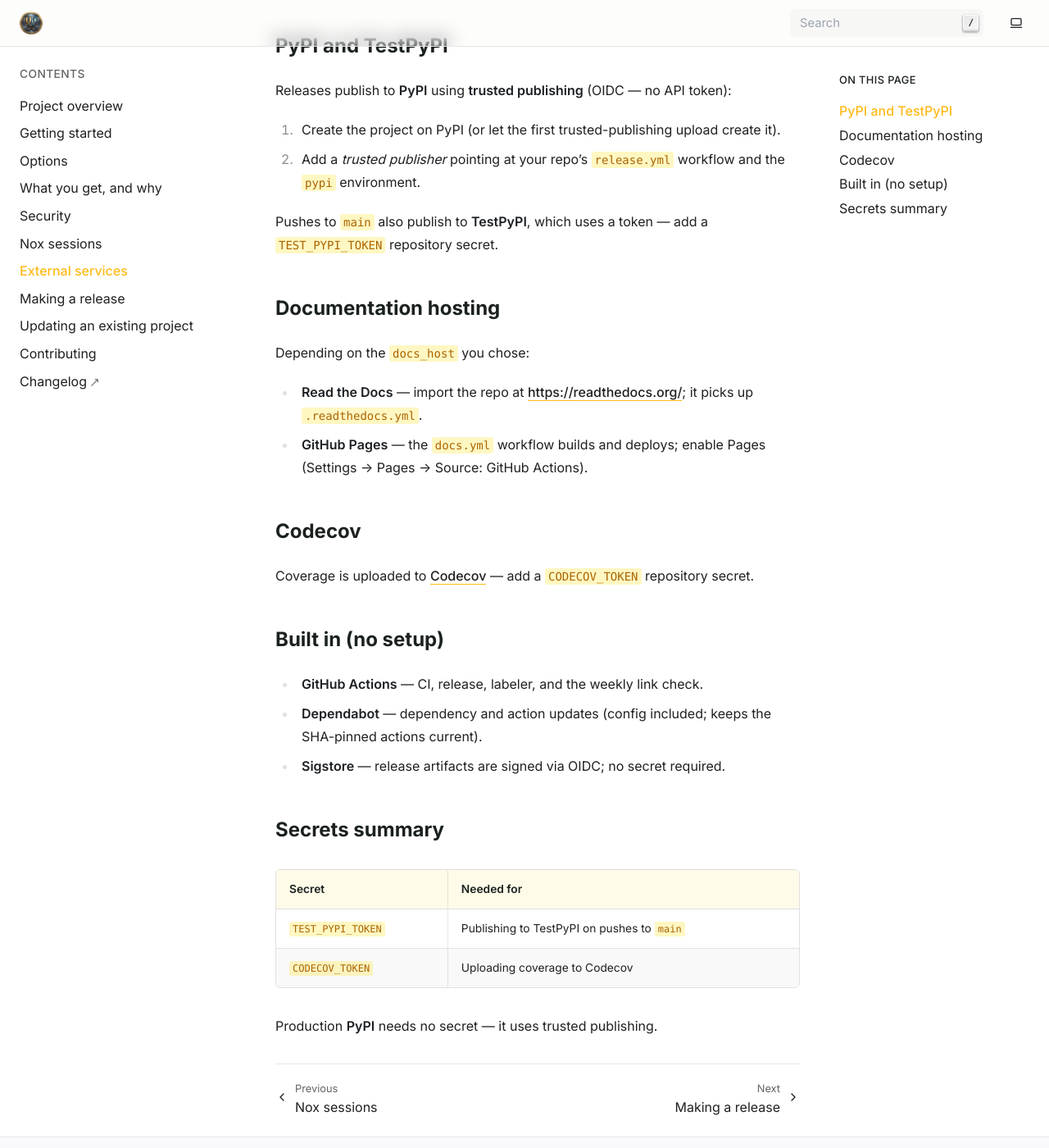
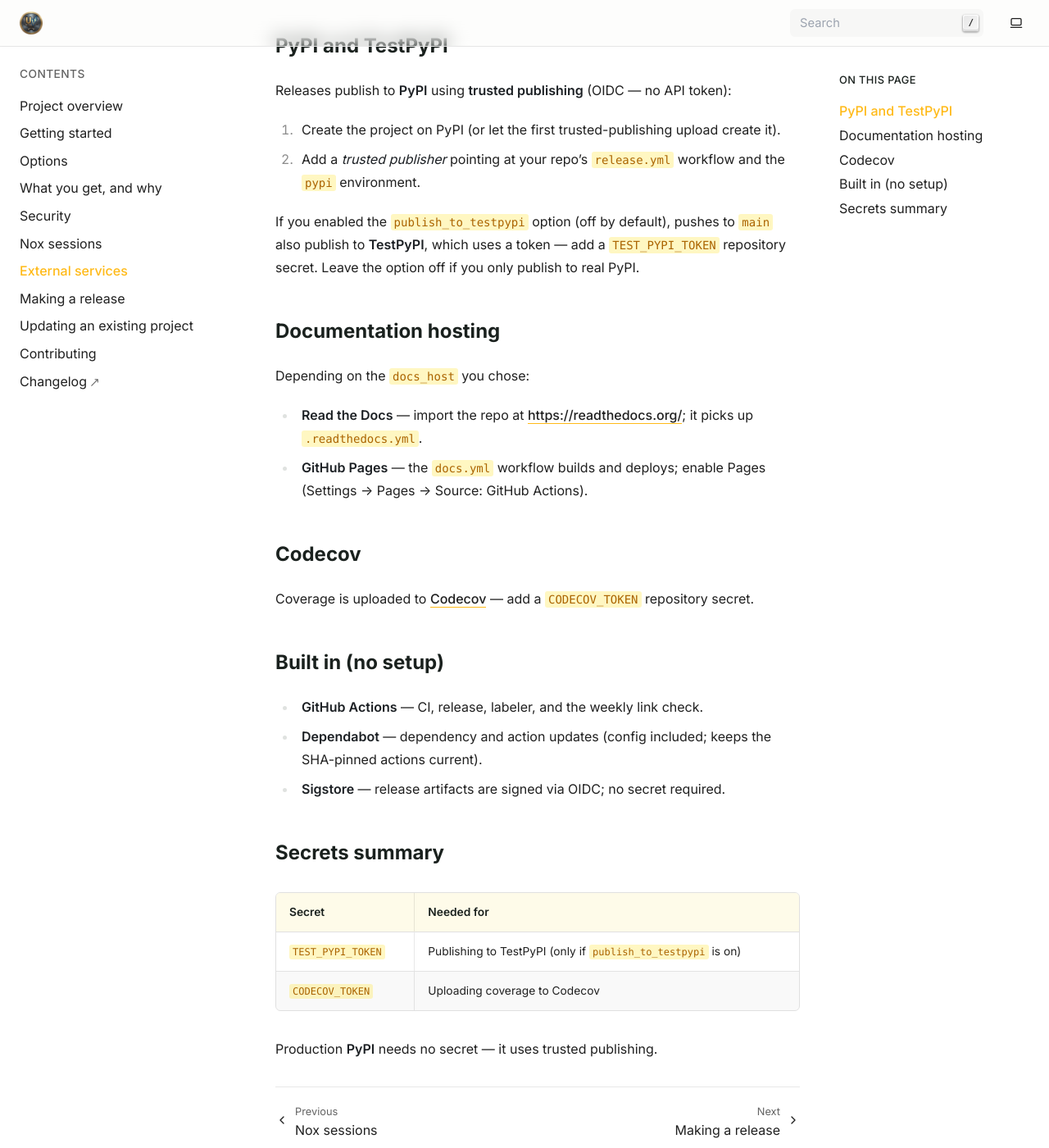
Before and after one commit to bosd/uv-forge, a Sphinx documentation site: the page built from docs/external-services.md, in a window 1280 px wide and 1400 px high, scrolled down 252 px. Shown: the whole window at 82% size. Built offline with Sphinx 7.4.7, drawn with Linux system fonts in a browser that asks for light colours.

Commit message:
docs: note TestPyPI publishing is opt-in (publish_to_testpypi)

```diff
--- a/docs/external-services.md
+++ b/docs/external-services.md
@@ -11,8 +11,9 @@
 2. Add a _trusted publisher_ pointing at your repo's `release.yml` workflow and the `pypi`
    environment.
 
-Pushes to `main` also publish to **TestPyPI**, which uses a token — add a `TEST_PYPI_TOKEN`
-repository secret.
+If you enabled the `publish_to_testpypi` option (off by default), pushes to `main` also publish to
+**TestPyPI**, which uses a token — add a `TEST_PYPI_TOKEN` repository secret. Leave the option off if
+you only publish to real PyPI.
 
 ## Documentation hosting
 
@@ -36,9 +37,9 @@
 
 ## Secrets summary
 
-| Secret            | Needed for                                 |
-| ----------------- | ------------------------------------------ |
-| `TEST_PYPI_TOKEN` | Publishing to TestPyPI on pushes to `main` |
-| `CODECOV_TOKEN`   | Uploading coverage to Codecov              |
+| Secret            | Needed for                                                   |
+| ----------------- | ------------------------------------------------------------ |
+| `TEST_PYPI_TOKEN` | Publishing to TestPyPI (only if `publish_to_testpypi` is on) |
+| `CODECOV_TOKEN`   | Uploading coverage to Codecov                                |
 
 Production **PyPI** needs no secret — it uses trusted publishing.
```
Also changed, not shown: docs/releasing.md (+2 -2 lines).
